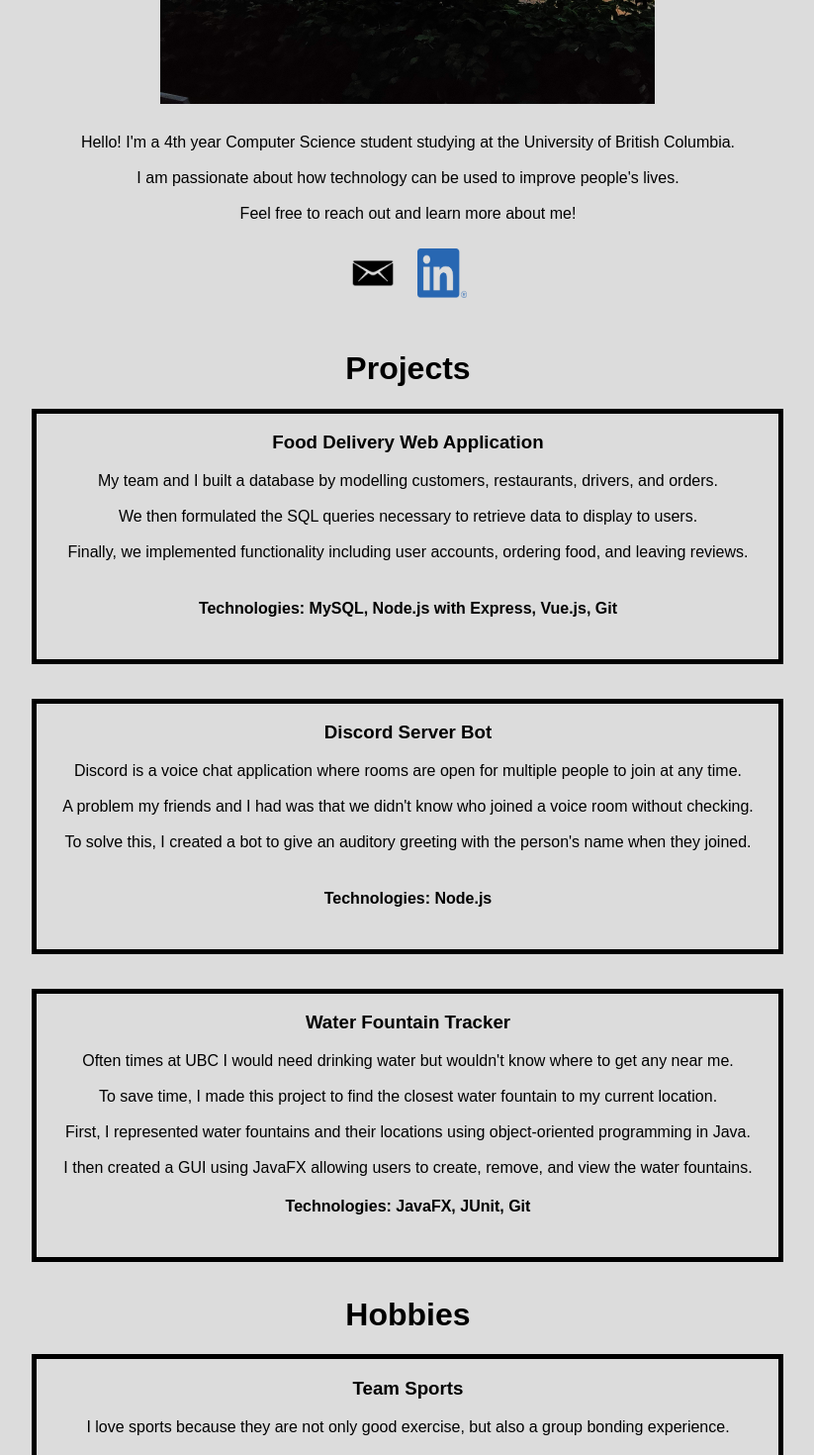
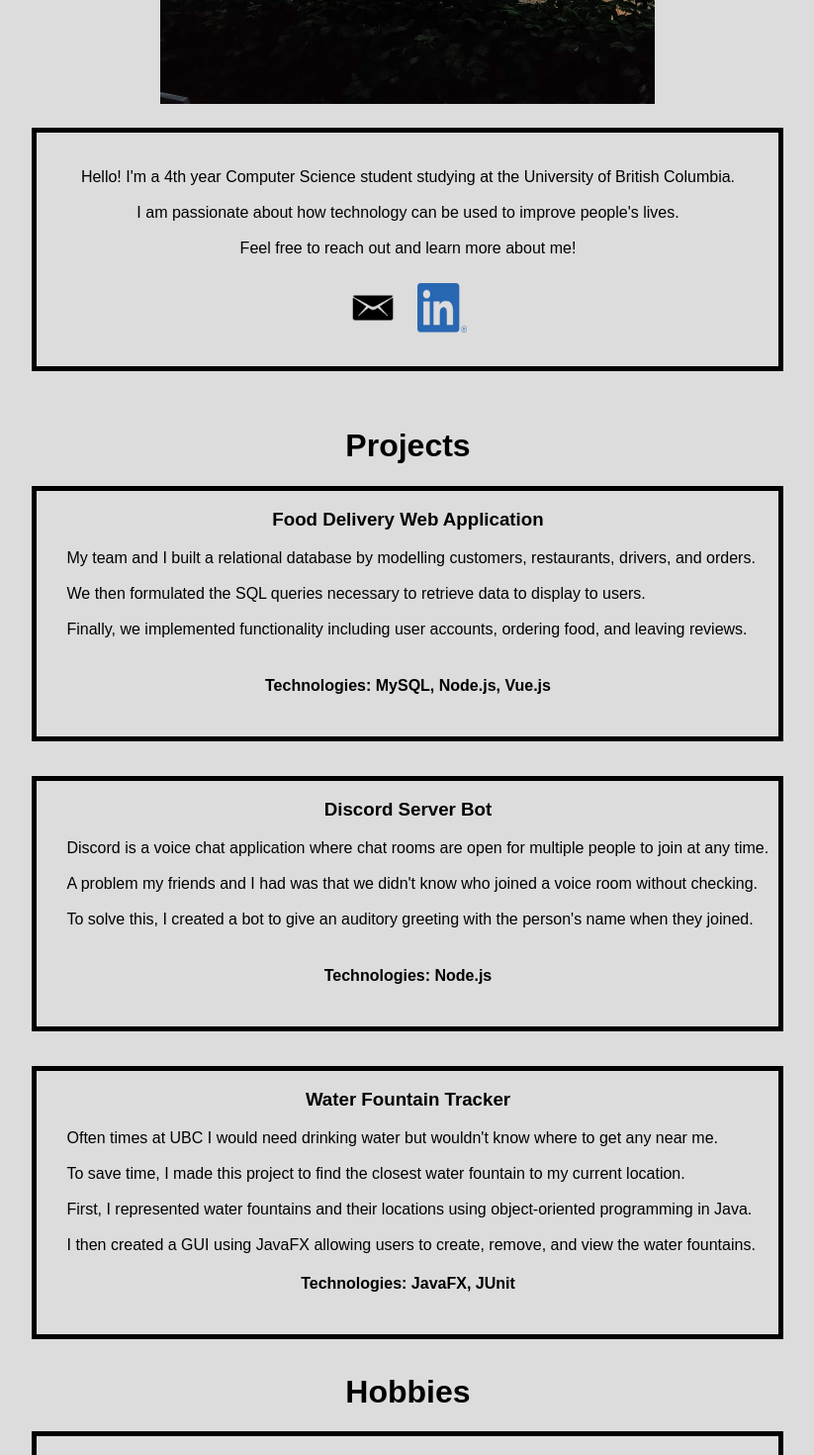
Before and after one commit to sonnyy99/mySite, a React (Create React App) app: page / in a window 1280 px wide. Shown: the part 400-1870 px from the top of the page at 99% size, without its empty margins (166-989 px from the left). Built offline with nearby package versions, Linux system fonts and the light colour scheme.

Commit message:
Update text and text styling

```diff
--- a/src/components/Hobbies/hobbies.js
+++ b/src/components/Hobbies/hobbies.js
@@ -8,7 +8,7 @@ class Hobbies extends Component {
           <h1>Hobbies</h1>
             <div class ="hobbie">
               <h3> Team Sports </h3>
-              I love sports because they are not only good exercise, but also a group bonding experience.
+              I love sports because they are good exercise and can be a group bonding experience.
               <br></br>
               <br></br>
               My favorite sports to play are Ultimate Frisbee and Basketball.
@@ -20,7 +20,10 @@ class Hobbies extends Component {
 
             <div class ="hobbie">
               <h3> Enjoying Nature </h3>
-              There's nothing more relaxing for me than heading down to the beach or going for a walk.
+              When I want to relax, I like to head down to the beach or go for a walk.
+              <br></br>
+              <br></br>
+              Here is one of my favourite spots!
               <br></br>
               <br></br>
               <img src={process.env.PUBLIC_URL + '/images/Beach.jpg'} width={600} height = {450} alt='Beach' />
--- a/src/components/Home/home.css
+++ b/src/components/Home/home.css
@@ -7,3 +7,13 @@ div.nameHeader {
     margin-top: 15px;
     background-color: #F0EAD6;
 }
+
+div.mainText {
+    width: 750px;
+    border: 5px solid black;
+    padding-bottom: 20px;
+    padding-top: 20px;
+    margin: auto;
+    margin-top: 10px;
+    text-align: center;
+}
--- a/src/components/Home/home.js
+++ b/src/components/Home/home.js
@@ -10,11 +10,12 @@ class Home extends Component {
         </div>
 
         <img src={process.env.PUBLIC_URL + "/images/Sunset.jpg"} style={{width: 500}} alt='Sunset' />
-
+        <div class ="mainText">
           <p>
             Hello! I'm a 4th year Computer Science student studying at the University of British Columbia.
             <br></br>
-          <br></br> I am passionate about how technology can be used to improve people's lives.
+            <br></br>
+            I am passionate about how technology can be used to improve people's lives.
             <br></br>
             <br></br>
             Feel free to reach out and learn more about me!
@@ -24,10 +25,10 @@ class Home extends Component {
             <img border="0" alt="Email" src={process.env.PUBLIC_URL + "/images/EmailIcon.png"} width="50" height="50"/>
           </a>
 
-        <a href="https://www.linkedin.com/in/sonnyyubc/" target="_blank">
+          <a href="https://www.linkedin.com/in/sonnyyoung/" target="_blank">
             <img border="0" alt="LinkedIn" src={process.env.PUBLIC_URL + "/images/LinkedInLogo.png"} width="50" height="50"/>
           </a>
-
+        </div>
         <br></br>
         <br></br>
       </div>
--- a/src/components/Projects/projects.css
+++ b/src/components/Projects/projects.css
@@ -6,3 +6,7 @@ div.project {
     text-align: center;
     margin-bottom: 35px;
 }
+p.project {
+    text-align: left;
+    margin-left: 30px;
+}
--- a/src/components/Projects/projects.js
+++ b/src/components/Projects/projects.js
@@ -8,8 +8,8 @@ class Projects extends Component {
             <h1>Projects</h1>
                 <div class ="project">
                     <h3> Food Delivery Web Application </h3>
-
-                    My team and I built a database by modelling customers, restaurants, drivers, and orders.
+                    <p class ="project">
+                      My team and I built a relational database by modelling customers, restaurants, drivers, and orders.
                       <br></br>
                       <br></br>
                       We then formulated the SQL queries necessary to retrieve data to display to users.
@@ -18,14 +18,14 @@ class Projects extends Component {
                       Finally, we implemented functionality including user accounts, ordering food, and leaving reviews.
                       <br></br>
                       <br></br>
-
-                    <h4> Technologies: MySQL, Node.js with Express, Vue.js, Git </h4>
+                    </p>
+                    <h4> Technologies: MySQL, Node.js, Vue.js </h4>
                 </div>
 
                 <div class ="project">
                     <h3> Discord Server Bot </h3>
-
-                    Discord is a voice chat application where rooms are open for multiple people to join at any time.
+                    <p class ="project">
+                      Discord is a voice chat application where chat rooms are open for multiple people to join at any time.
                       <br></br>
                       <br></br>
                       A problem my friends and I had was that we didn't know who joined a voice room without checking.
@@ -34,13 +34,13 @@ class Projects extends Component {
                       To solve this, I created a bot to give an auditory greeting with the person's name when they joined.
                       <br></br>
                       <br></br>
-
+                    </p>
                     <h4> Technologies: Node.js </h4>
                 </div>
 
                 <div class ="project">
                   <h3> Water Fountain Tracker </h3>
-
+                  <p class ="project">
                     Often times at UBC I would need drinking water but wouldn't know where to get any near me.
                     <br></br>
                     <br></br>
@@ -51,8 +51,8 @@ class Projects extends Component {
                     <br></br>
                     <br></br>
                     I then created a GUI using JavaFX allowing users to create, remove, and view the water fountains.
-
-                  <h4> Technologies: JavaFX, JUnit, Git </h4>
+                  </p>
+                  <h4> Technologies: JavaFX, JUnit </h4>
                 </div>
         </div>
     );
```
Lines whose indentation alone changed are shown as unchanged.
